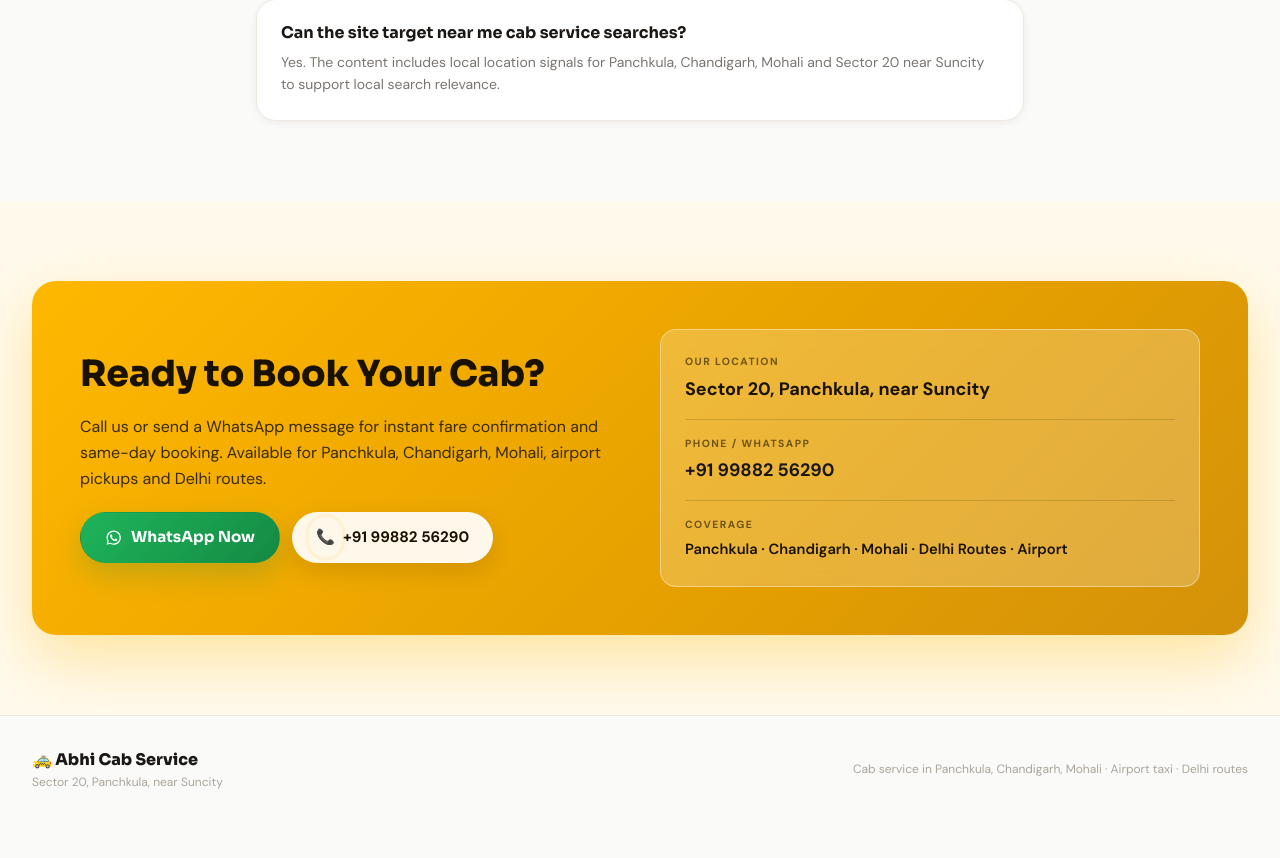
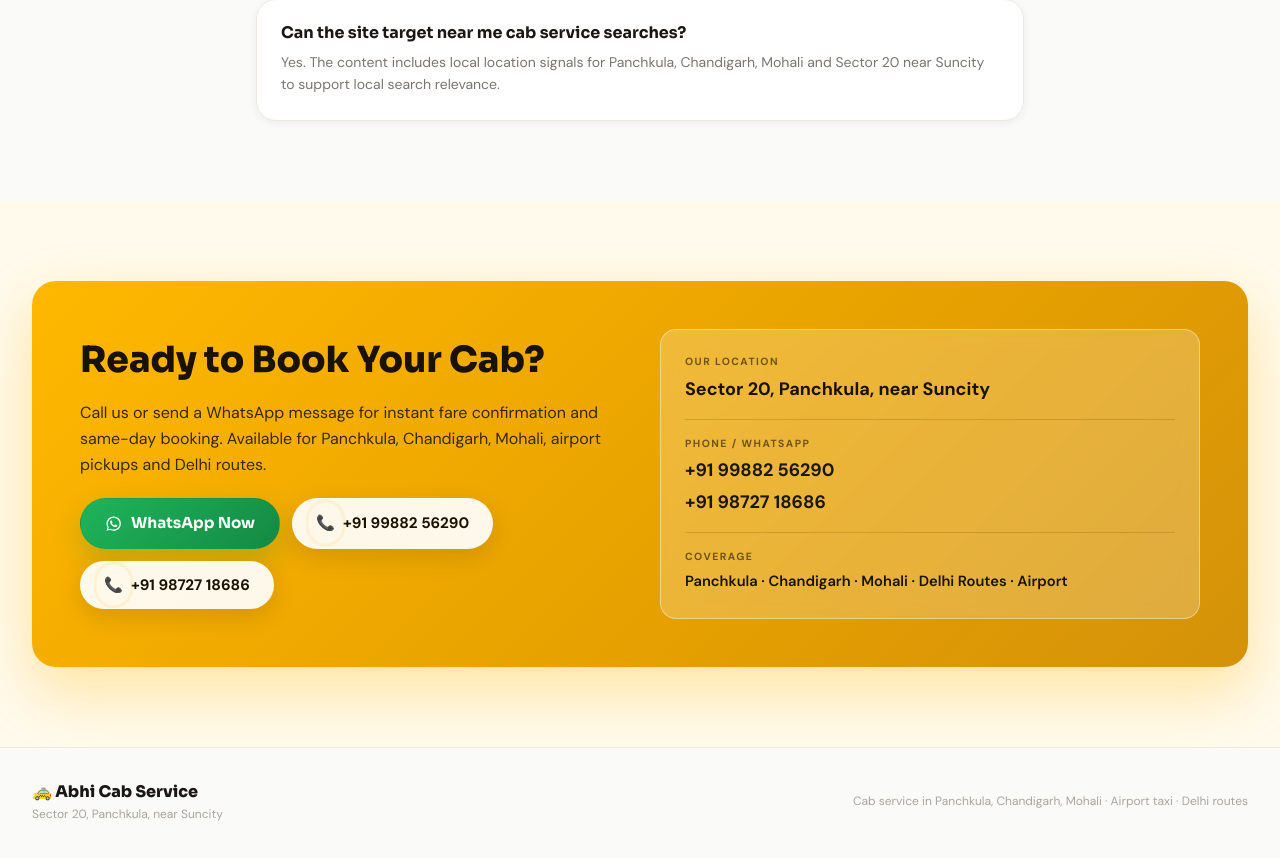
Before and after one commit to chandandass/cab-service-site, a Next.js app: page / in a window 1280 px wide. Shown: the part 5717-6575 px from the top of the page. Built offline with nearby package versions, Linux system fonts and the light colour scheme.

Commit message:
added alternate number

```diff
--- a/src/app/page.tsx
+++ b/src/app/page.tsx
@@ -3,7 +3,7 @@
 import { MobileCtaBar } from "@/components/mobile-cta-bar";
 import { SiteHeader } from "@/components/site-header";
 import { WhatsAppIcon } from "@/components/whatsapp-icon";
-import { absoluteUrl, buildWhatsAppHref, phoneHref, siteConfig, whatsappHref } from "@/data/site-config";
+import { absoluteUrl, alternatePhoneHref, buildWhatsAppHref, phoneHref, siteConfig, whatsappHref } from "@/data/site-config";
 
 /* ─── Schema.org Structured Data ─────────────────────────────────────────── */
 function JsonLd({ data }: { data: object }) {
@@ -860,7 +860,7 @@
                 <div className="flex flex-wrap gap-3">
                   <a
                     href={whatsappHref}
-                    className="order-2 sm:order-1 cta-whatsapp !px-6 !py-3 text-[0.95rem]"
+                    className="order-3 sm:order-1 cta-whatsapp !px-6 !py-3 text-[0.95rem]"
                     target="_blank"
                     rel="noreferrer noopener"
                     id="contact-whatsapp-btn"
@@ -879,6 +879,19 @@
                   >
                     <span aria-hidden="true" className="pulse-dot">📞</span>
                     {siteConfig.contact.phoneLabel}
+                  </a>
+                  <a
+                    href={alternatePhoneHref}
+                    className="order-2 sm:order-3 inline-flex items-center gap-2 px-6 py-3 rounded-full font-bold text-[0.95rem] transition-all"
+                    style={{
+                      background: "rgba(255,255,255,0.92)",
+                      color: "#1A1200",
+                      boxShadow: "0 8px 24px rgba(0,0,0,0.12)",
+                    }}
+                    id="contact-alt-call-btn"
+                  >
+                    <span aria-hidden="true" className="pulse-dot">📞</span>
+                    {siteConfig.contact.alternatePhoneLabel}
                   </a>
                 </div>
               </div>
@@ -910,12 +923,20 @@
                   >
                     Phone / WhatsApp
                   </p>
+                  <div className="flex flex-col gap-1">
                     <a
                       href={phoneHref}
                       className="font-extrabold text-lg text-[#1A1200] hover:underline"
                     >
                       {siteConfig.contact.phoneLabel}
                     </a>
+                    <a
+                      href={alternatePhoneHref}
+                      className="font-extrabold text-lg text-[#1A1200] hover:underline"
+                    >
+                      {siteConfig.contact.alternatePhoneLabel}
+                    </a>
+                  </div>
                 </div>
                 <div className="h-px" style={{ background: "rgba(26,18,0,0.15)" }} />
                 <div>
--- a/src/components/contact-section.tsx
+++ b/src/components/contact-section.tsx
@@ -1,4 +1,4 @@
-import { siteConfig, whatsappHref, phoneHref } from "@/data/site-config";
+import { alternatePhoneHref, siteConfig, whatsappHref, phoneHref } from "@/data/site-config";
 import { WhatsAppIcon } from "@/components/whatsapp-icon";
 
 export function ContactSection() {
@@ -32,7 +32,7 @@
               <div className="flex flex-wrap gap-3">
                 <a
                   href={whatsappHref}
-                  className="order-2 sm:order-1 cta-whatsapp !px-6 !py-3 text-[0.95rem]"
+                  className="order-3 sm:order-1 cta-whatsapp !px-6 !py-3 text-[0.95rem]"
                   target="_blank"
                   rel="noreferrer noopener"
                   id="contact-whatsapp-btn"
@@ -51,6 +51,19 @@
                 >
                   <span aria-hidden="true" className="pulse-dot">📞</span>
                   {siteConfig.contact.phoneLabel}
+                </a>
+                <a
+                  href={alternatePhoneHref}
+                  className="order-2 sm:order-3 inline-flex items-center gap-2 px-6 py-3 rounded-full font-bold text-[0.95rem] transition-all"
+                  style={{
+                    background: "rgba(255,255,255,0.92)",
+                    color: "#1A1200",
+                    boxShadow: "0 8px 24px rgba(0,0,0,0.12)",
+                  }}
+                  id="contact-alt-call-btn"
+                >
+                  <span aria-hidden="true" className="pulse-dot">📞</span>
+                  {siteConfig.contact.alternatePhoneLabel}
                 </a>
               </div>
             </div>
@@ -82,12 +95,20 @@
                 >
                   Phone / WhatsApp
                 </p>
+                <div className="flex flex-col gap-1">
                   <a
                     href={phoneHref}
                     className="font-extrabold text-lg text-[#1A1200] hover:underline"
                   >
                     {siteConfig.contact.phoneLabel}
                   </a>
+                  <a
+                    href={alternatePhoneHref}
+                    className="font-extrabold text-lg text-[#1A1200] hover:underline"
+                  >
+                    {siteConfig.contact.alternatePhoneLabel}
+                  </a>
+                </div>
               </div>
               <div className="h-px" style={{ background: "rgba(26,18,0,0.15)" }} />
               <div>
--- a/src/data/site-config.ts
+++ b/src/data/site-config.ts
@@ -164,6 +164,8 @@
   contact: {
     phoneNumber: "+919988256290",
     phoneLabel: "+91 99882 56290",
+    alternatePhoneNumber: "+919872718686",
+    alternatePhoneLabel: "+91 98727 18686",
     whatsappNumber: "919988256290",
     whatsappLabel: "Book on WhatsApp",
     whatsappMessage:
@@ -219,6 +221,8 @@
 
 export const phoneHref = `tel:${siteConfig.contact.phoneNumber}`;
 
+export const alternatePhoneHref = `tel:${siteConfig.contact.alternatePhoneNumber}`;
+
 export const whatsappHref = `https://wa.me/${siteConfig.contact.whatsappNumber}?text=${encodeURIComponent(
   siteConfig.contact.whatsappMessage,
 )}`;
```
Lines whose indentation alone changed are shown as unchanged.
